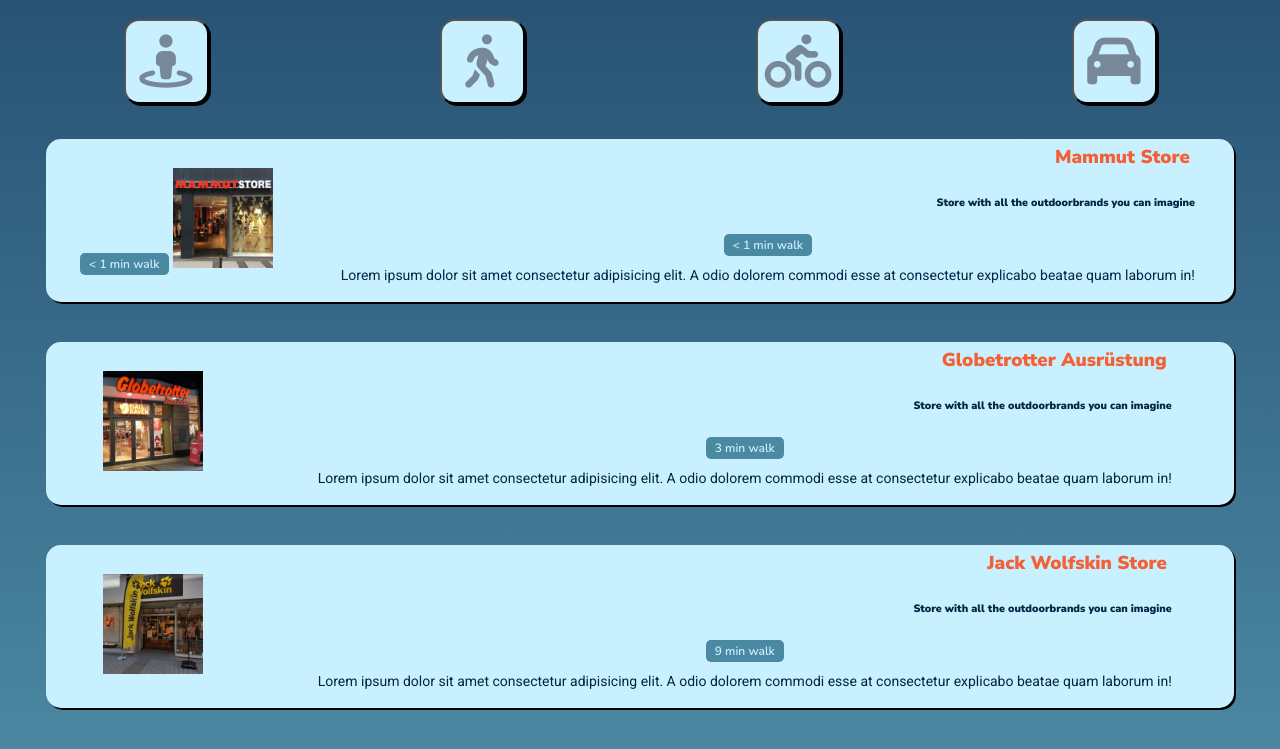
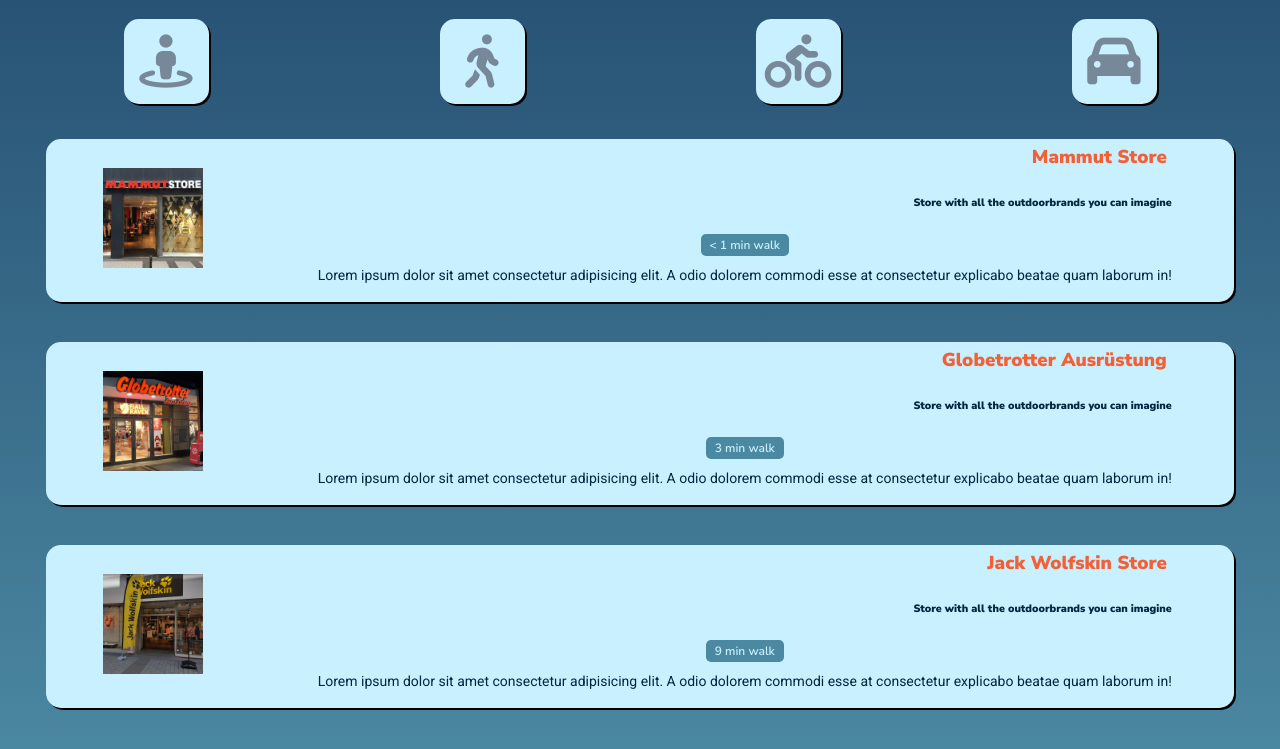
Before and after one commit to sascharissling/around-spaces-css, a website built with Parcel: page index.html in a window 1280 px wide. Shown: the part 67-816 px from the top of the page. Built offline with nearby package versions, Linux system fonts and the light colour scheme.

Commit message:
add more nav styles

```diff
--- a/index.html
+++ b/index.html
@@ -37,7 +37,6 @@
       <div id="content">
         <div class="box">
           <div class="shop-image">
-            <div class="badge">&lt; 1 min walk</div>
             <img src="images/mammut.png" alt="mammut store" width="100px" />
           </div>
           <div class="content__description">
--- a/partial/_box.scss
+++ b/partial/_box.scss
@@ -19,7 +19,6 @@
     font-family: $headerFont;
     font-size: 12px;
     padding: 3px 9px;
-    text-align: right;
   }
   .content__description {
     padding: 5px 10px 5px 5px;
--- a/partial/_navigation.scss
+++ b/partial/_navigation.scss
@@ -16,6 +16,8 @@
     align-items: center;
     justify-content: center;
     box-shadow: 2px 2px;
+    outline: none;
+    border: none;
   }
   .button:hover {
     background-color: $badgeColor;
```
